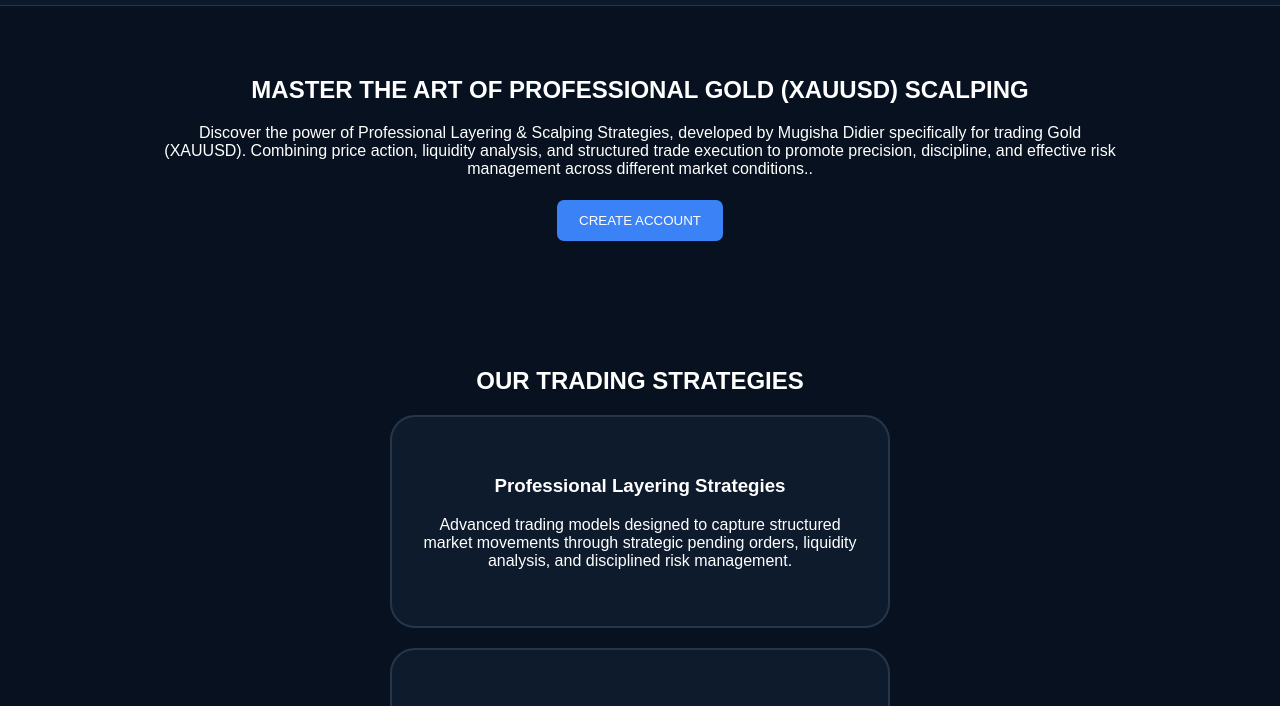
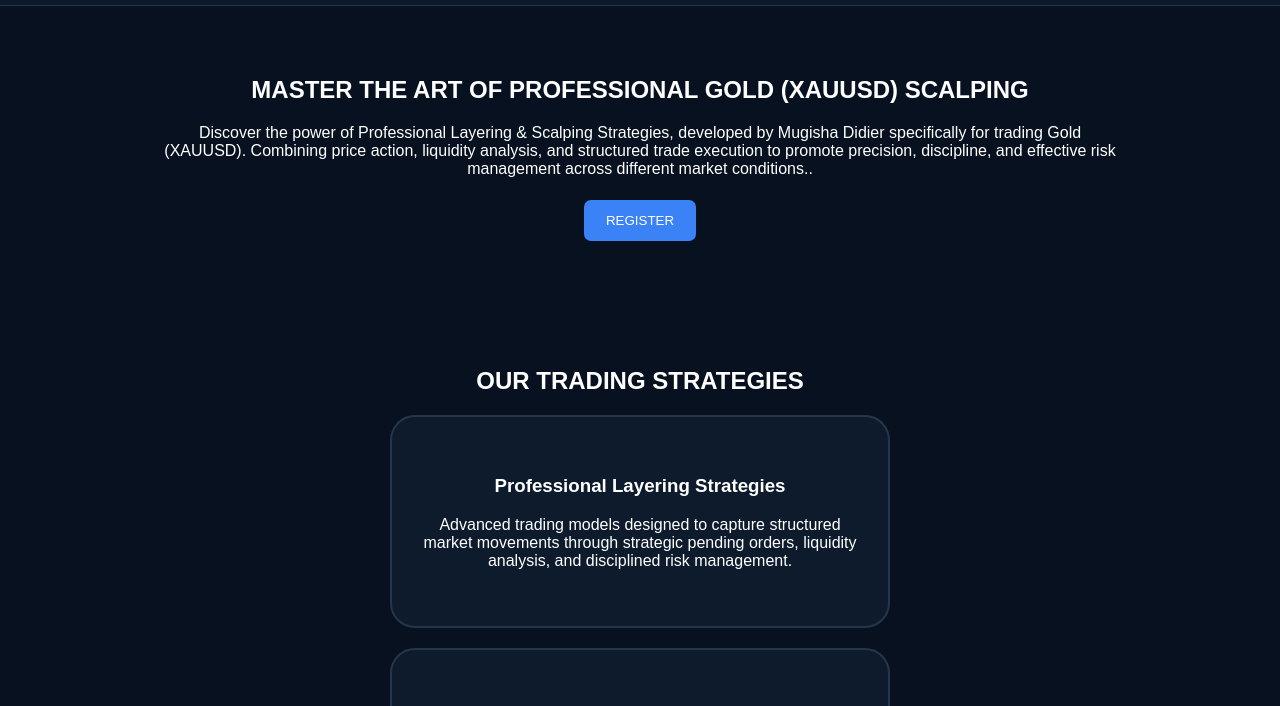
Before and after one commit to GROCLTD/Get-Rich-Online-Center-Ltd, a plain HTML site: page index.html in a window 1280 px wide. Shown: the part 77-783 px from the top of the page. Drawn offline with nearby package versions, Linux system fonts and the light colour scheme.

Commit message:
Change button text from 'CREATE ACCOUNT' to 'REGISTER'

```diff
--- a/index.html
+++ b/index.html
@@ -296,7 +296,7 @@ footer {
     </p>
 
     <a href="#access">
-        <button>CREATE ACCOUNT</button>
+        <button>REGISTER</button>
     </a>
 
 </section>
```
